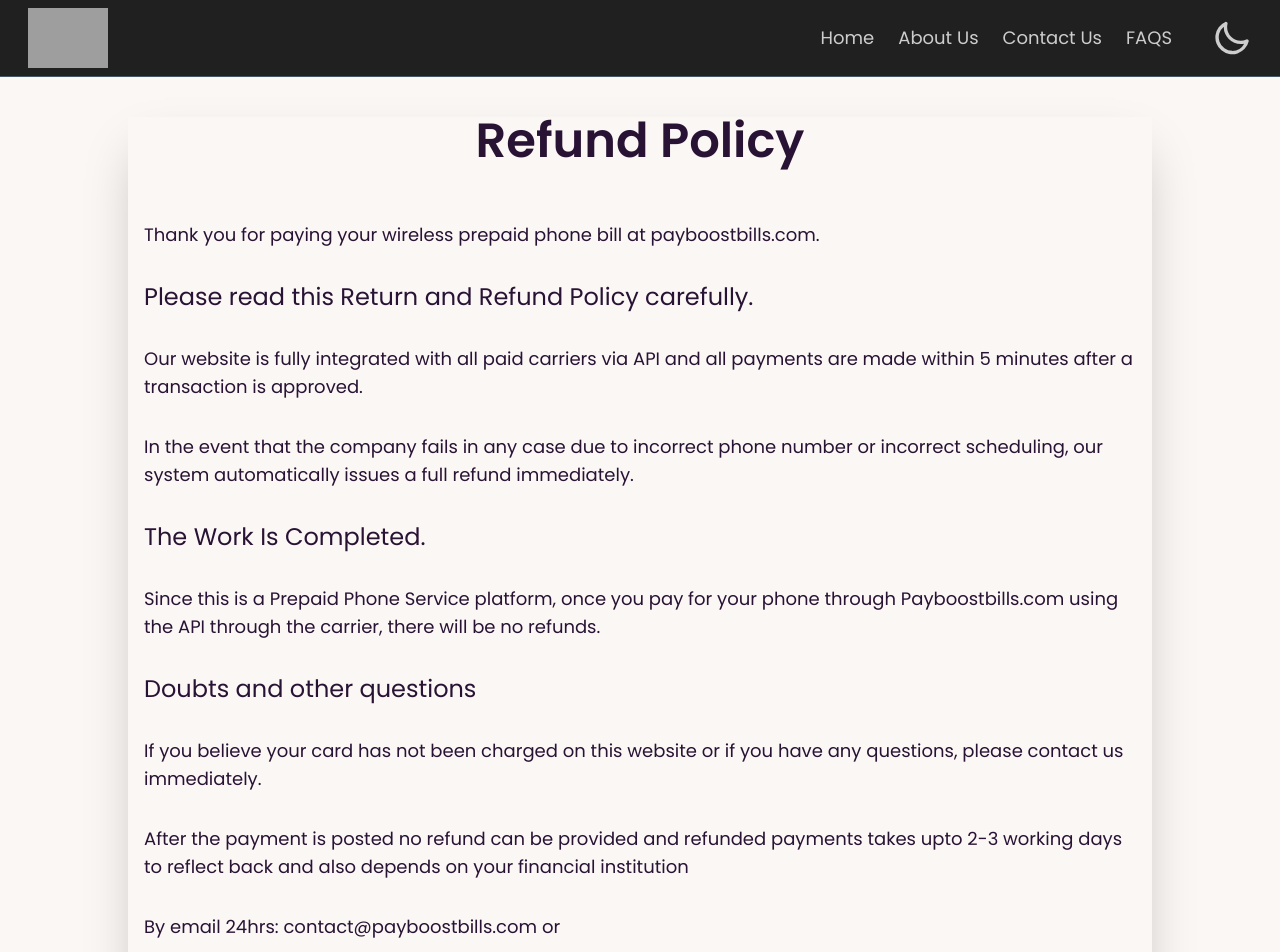
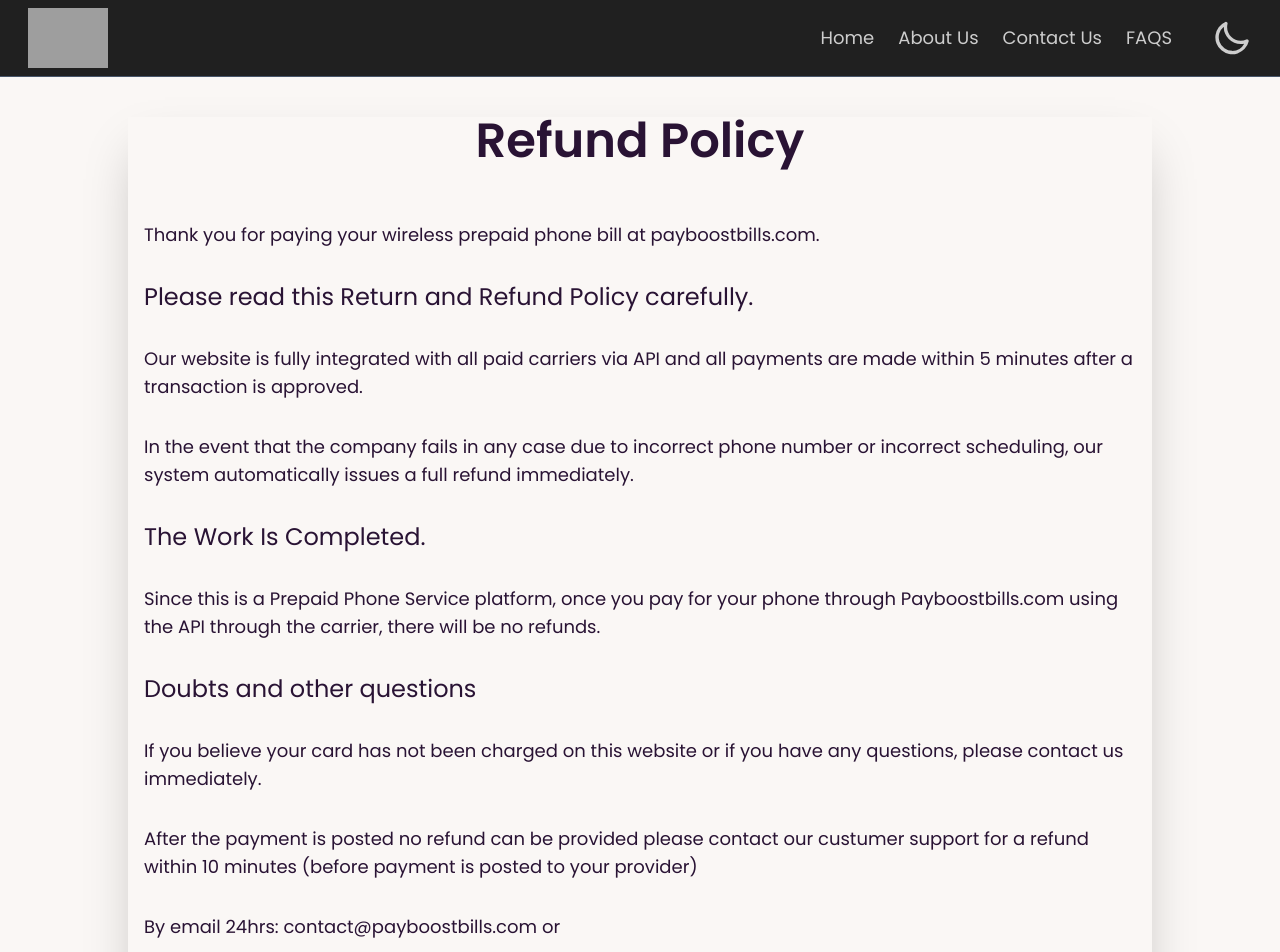
Before and after one commit to payboostdeploy/front-end-payboost, a React (Vite) app: page /returnrefund in a window 1280 px wide. Shown: the top 952 px of the page. Built offline with nearby package versions, Linux system fonts and the light colour scheme; grey boxes are pictures that could not be loaded.

Commit message:
Update returnrefund.jsx

```diff
--- a/src/screens/Returnrefund/returnrefund.jsx
+++ b/src/screens/Returnrefund/returnrefund.jsx
@@ -18,7 +18,7 @@ const returnrefund = () => {
 
           <h2 className="text-2xl p-4">Doubts and other questions</h2>
           <p className='p-4'>If you believe your card has not been charged on this website or if you have any questions, please contact us immediately.</p>
-          <p className='p-4'>After the payment is posted no refund can be provided and refunded payments takes upto 2-3 working days to reflect back and also depends on your financial institution</p>
+          <p className='p-4'>After the payment is posted no refund can be provided please contact our custumer support for a refund within 10 minutes (before payment is posted to your provider)</p>
           <p className='p-4'>By email 24hrs: contact@payboostbills.com or</p>
           <p className='p-4'><b>Customer Support: </b>+1 (833) 443-3203/ Office Hours 9am to 7pm CST (Monday through Sunday) National Holidays (closed)</p>
 
```
